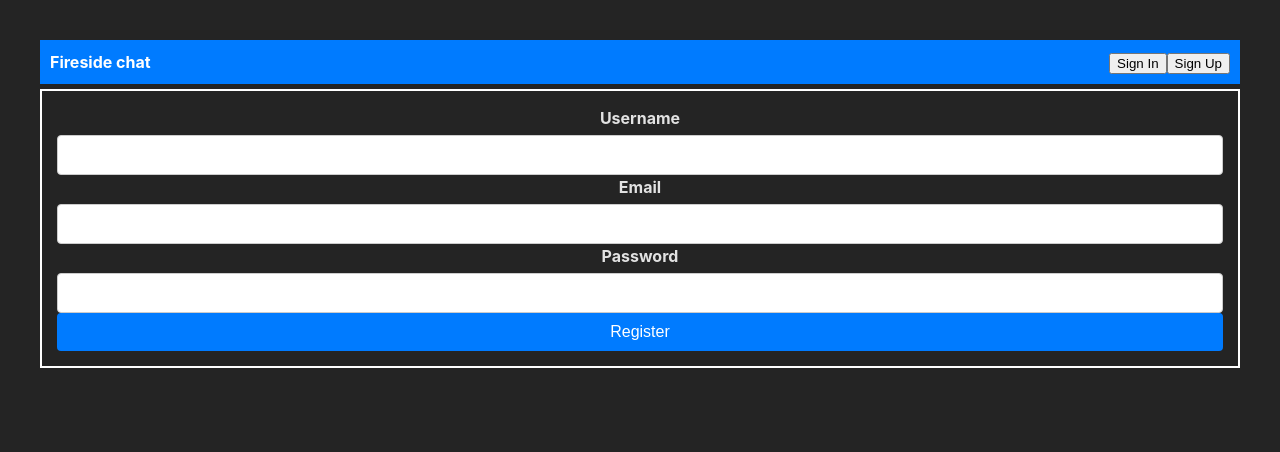
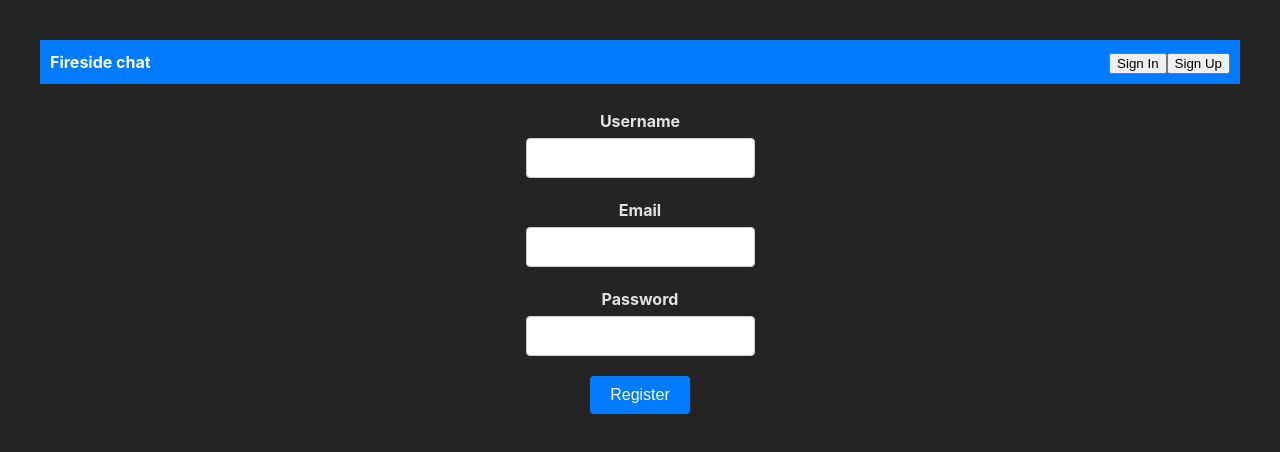
Before and after one commit to AgrisMag/fireside-chat, a React (Vite) app: page /signup in a window 1280 px wide. Shown: the top 452 px of the page. Built offline with nearby package versions, Linux system fonts and the light colour scheme.

Commit message:
Some changes

```diff
--- a/src/App.tsx
+++ b/src/App.tsx
@@ -4,7 +4,6 @@ import { LandingPage } from "./pages/LandingPage";
 import { RegisterPage } from "./pages/RegisterPage";
 import { Navbar } from "./components/Navbar";
 
-// TODO: Add routing
 function App() {
   return (
     <BrowserRouter>
--- a/src/pages/LandingPage.tsx
+++ b/src/pages/LandingPage.tsx
@@ -22,6 +22,7 @@ export const LandingPage = () => {
 
   return (
     <LandingPageWrapper>
+      <InputWrapper>
         <Label htmlFor="email">Email</Label>
         <TextInput
           type="email"
@@ -30,6 +31,8 @@ export const LandingPage = () => {
           placeholder="Email"
           id="email"
         />
+      </InputWrapper>
+      <InputWrapper>
         <Label htmlFor="password">Password</Label>
         <TextInput
           type="password"
@@ -38,6 +41,7 @@ export const LandingPage = () => {
           placeholder="Password"
           id="password"
         />
+      </InputWrapper>
       <Button onClick={handleSubmit}>Submit</Button>
     </LandingPageWrapper>
   );
@@ -45,5 +49,18 @@ export const LandingPage = () => {
 
 const LandingPageWrapper = styled("div")({
   display: "flex",
+  justifyContent: "center",
+  alignItems: "center",
   flexDirection: "column",
+  margin: "15px",
+  "& > *": {
+    margin: "10px",
+  },
 });
+
+const InputWrapper = styled("div")({
+  display: "flex",
+  flexDirection: "column",
+  justifyContent: "center",
+  alignItems: "center",
+});
--- a/src/pages/RegisterPage.tsx
+++ b/src/pages/RegisterPage.tsx
@@ -27,6 +27,7 @@ export const RegisterPage = () => {
 
   return (
     <RegisterPageWrapper>
+      <InputWrapper>
         <Label htmlFor="username">Username</Label>
         <TextInput
           type="text"
@@ -34,6 +35,8 @@ export const RegisterPage = () => {
           onChange={handleUsernameChange}
           id="username"
         />
+      </InputWrapper>
+      <InputWrapper>
         <Label htmlFor="registration-email">Email</Label>
         <TextInput
           type="email"
@@ -41,6 +44,8 @@ export const RegisterPage = () => {
           onChange={handleEmailChange}
           id="registration-email"
         />
+      </InputWrapper>
+      <InputWrapper>
         <Label htmlFor="registration-password">Password</Label>
         <TextInput
           type="password"
@@ -48,6 +53,7 @@ export const RegisterPage = () => {
           onChange={handlePasswordChange}
           id="registration-password"
         />
+      </InputWrapper>
       <Button onClick={handleRegistration}>Register</Button>
     </RegisterPageWrapper>
   );
@@ -56,6 +62,17 @@ export const RegisterPage = () => {
 const RegisterPageWrapper = styled("div")({
   display: "flex",
   flexDirection: "column",
-  border: "2px solid #fff",
-  padding: "15px",
+  justifyContent: "center",
+  alignItems: "center",
+  margin: "15px",
+  "& > *": {
+    margin: "10px",
+  },
 });
+
+const InputWrapper = styled("div")({
+  display: "flex",
+  flexDirection: "column",
+  justifyContent: "center",
+  alignItems: "center",
+});
```
Lines whose indentation alone changed are shown as unchanged.
